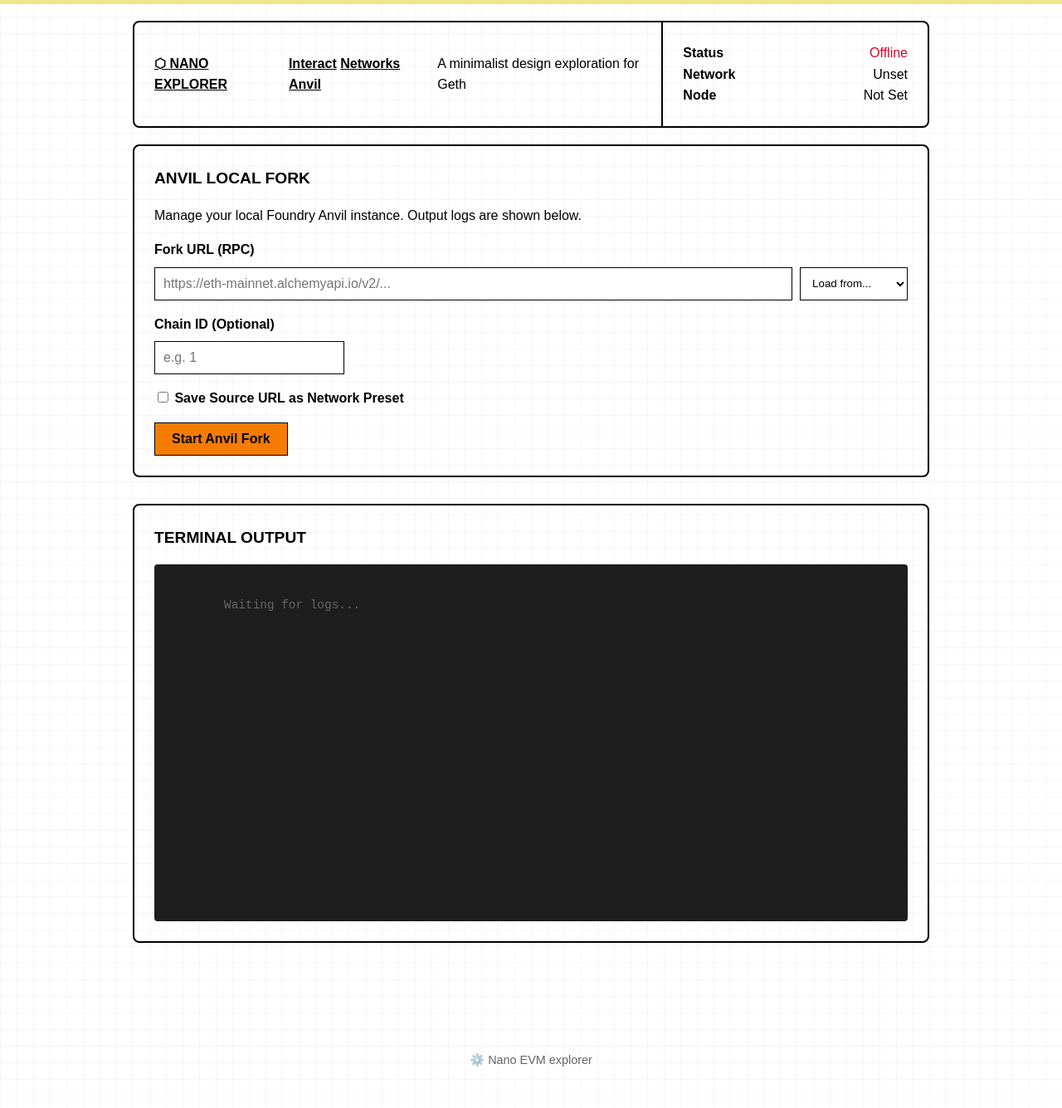
After one commit to smarinrojas/nano_explorer, a Flask app: page /anvil in a window 1280 px wide. The commit adds this page. Shown: the whole page at 83% size. Run offline with Flask 3, Linux system fonts and the light colour scheme; data that the repository does not hold is empty; some web fonts are replaced.

Commit message:
feat: add Anvil integration, improved network management, and gitignore updates

```diff
--- a/app.py
+++ b/app.py
@@ -7,6 +7,7 @@ from flask_sqlalchemy import SQLAlchemy
 from web3 import Web3
 from datetime import datetime
 from dotenv import load_dotenv
+from anvil_manager import anvil_manager
 
 # Load environment variables from .env file
 load_dotenv()
@@ -542,6 +543,14 @@ with app.app_context():
         else:
             print("Warning: No networks configured and GETH_RPC_URL not set.")
 
+@app.route('/anvil', methods=['GET'])
+def anvil_page():
+    return render_template('anvil.html')
+
+@app.route('/api/anvil/logs', methods=['GET'])
+def anvil_logs():
+    return jsonify({'logs': anvil_manager.get_logs()})
+
 # --- Network Management API ---
 @app.route('/api/networks', methods=['GET'])
 def list_networks():
@@ -629,6 +638,56 @@ def activate_network(net_id):
     session['network_id'] = net.id
     return jsonify({'message': 'Network activated', 'active_network_id': net.id})
 
+# --- Anvil Integration ---
+
+@app.route('/api/anvil/status', methods=['GET'])
+def anvil_status():
+    return jsonify(anvil_manager.get_status())
+
+@app.route('/api/anvil/start', methods=['POST'])
+def start_anvil():
+    data = request.get_json() or {}
+    fork_url = data.get('fork_url')
+    chain_id = data.get('chain_id')
+
+    if not fork_url:
+        return jsonify({'error': 'fork_url is required'}), 400
+
+    success, message = anvil_manager.start_fork(fork_url, chain_id)
+
+    if success:
+        # Automatically register or update the Local Anvil network
+        local_rpc = f"http://127.0.0.1:{anvil_manager.port}"
+        try:
+            anvil_net = Network.query.filter_by(rpc_url=local_rpc).first()
+            if not anvil_net:
+                anvil_net = Network(name="Local Anvil Fork", rpc_url=local_rpc, is_default=False)
+                db.session.add(anvil_net)
+            else:
+                anvil_net.name = f"Local Anvil Fork (Chain {chain_id})" if chain_id else "Local Anvil Fork"
+
+            db.session.commit()
+
+            # Optionally set as active session network
+            session['network_id'] = anvil_net.id
+            session.modified = True # Ensure session is saved
+
+            return jsonify({
+                'message': 'Anvil started successfully',
+                'network_id': anvil_net.id,
+                'rpc_url': local_rpc
+            })
+        except Exception as e:
+            return jsonify({'message': 'Anvil started but DB update failed', 'error': str(e)}), 200
+    else:
+        return jsonify({'error': message}), 500
+
+@app.route('/api/anvil/stop', methods=['POST'])
+def stop_anvil():
+    if anvil_manager.stop():
+        return jsonify({'message': 'Anvil stopped successfully'})
+    return jsonify({'error': 'Anvil was not running or could not be stopped'}), 400
+
 if __name__ == '__main__':
     # The host '0.0.0.0' makes it accessible from other devices on your network
     app.run(debug=True, host='0.0.0.0', port=5001)
--- /dev/null
+++ b/static/anvil.js
@@ -0,0 +1,278 @@
+document.addEventListener('DOMContentLoaded', () => {
+  const anvilStatusDisplay = document.getElementById('anvil-status-display');
+  const anvilStateSpan = document.getElementById('anvil-state');
+  const anvilDetailsSpan = document.getElementById('anvil-details');
+  const btnStopAnvil = document.getElementById('btn-stop-anvil');
+  const btnAddMetaMask = document.getElementById('btn-add-metamask');
+  const btnSaveUpstream = document.getElementById('btn-save-upstream');
+  const btnSaveLocal = document.getElementById('btn-save-local');
+  const anvilForm = document.getElementById('anvil-form');
+  const anvilControlPanel = document.getElementById('anvil-control-panel');
+  const terminalOutput = document.getElementById('terminal-output');
+  const networkSelect = document.getElementById('network-select');
+  const saveNetworkCheckbox = document.getElementById('save-network');
+
+  let logPollInterval = null;
+  let currentChainId = null;
+  let currentForkUrl = null;
+  let currentLocalPort = null;
+
+  // Load saved networks for dropdown
+  async function loadSavedNetworks() {
+    try {
+        const res = await fetch('/api/networks?t=' + new Date().getTime());
+        const nets = await res.json();
+        if (Array.isArray(nets)) {
+            // Clear existing except first
+            while (networkSelect.options.length > 1) {
+                networkSelect.remove(1);
+            }
+            nets.forEach(n => {
+                const opt = document.createElement('option');
+                opt.value = n.rpc_url;
+                opt.textContent = n.name;
+                networkSelect.appendChild(opt);
+            });
+        }
+    } catch (e) {
+        console.error('Failed to load networks', e);
+    }
+  }
+
+  networkSelect.addEventListener('change', () => {
+    if (networkSelect.value) {
+        document.getElementById('fork-url').value = networkSelect.value;
+    }
+  });
+
+  async function checkAnvilStatus() {
+    try {
+      const res = await fetch('/api/anvil/status');
+      const status = await res.json();
+      updateAnvilUI(status);
+
+      if (status.running) {
+        startLogPolling();
+      } else {
+        stopLogPolling();
+      }
+    } catch (e) {
+      console.error('Failed to check anvil status', e);
+    }
+  }
+
+  function updateAnvilUI(status) {
+    if (status.running) {
+      anvilStatusDisplay.style.display = 'block';
+      anvilControlPanel.style.display = 'none';
+      anvilStateSpan.textContent = 'RUNNING';
+      anvilStateSpan.style.color = 'green';
+      btnAddMetaMask.style.display = 'inline-block';
+      btnSaveUpstream.style.display = 'inline-block';
+      btnSaveLocal.style.display = 'inline-block';
+
+      const config = status.config || {};
+      currentChainId = config.chain_id || 31337; // Default Anvil chain ID
+      currentForkUrl = config.fork_url;
+      currentLocalPort = config.port;
+
+      anvilDetailsSpan.innerHTML = `
+        <br><strong>PID:</strong> ${status.pid}
+        <br><strong>Fork:</strong> ${config.fork_url}
+        ${config.chain_id ? `<br><strong>Chain ID:</strong> ${config.chain_id}` : ''}
+        <br><strong>Local RPC:</strong> http://127.0.0.1:${config.port}
+      `;
+    } else {
+      anvilStatusDisplay.style.display = 'none';
+      anvilControlPanel.style.display = 'block';
+      anvilStateSpan.textContent = 'STOPPED';
+      anvilStateSpan.style.color = 'red';
+      btnAddMetaMask.style.display = 'none';
+      btnSaveUpstream.style.display = 'none';
+      btnSaveLocal.style.display = 'none';
+      currentChainId = null;
+      currentForkUrl = null;
+      currentLocalPort = null;
+    }
+  }
+
+  async function addAnvilToMetaMask() {
+    if (!window.ethereum) {
+        alert('MetaMask is not installed!');
+        return;
+    }
+
+    try {
+        const chainIdHex = '0x' + parseInt(currentChainId).toString(16);
+        await window.ethereum.request({
+            method: 'wallet_addEthereumChain',
+            params: [{
+                chainId: chainIdHex,
+                chainName: 'Local Anvil Fork',
+                rpcUrls: [`http://127.0.0.1:${currentLocalPort || 8545}`],
+                nativeCurrency: {
+                    name: 'Ether',
+                    symbol: 'ETH',
+                    decimals: 18
+                }
+            }]
+        });
+    } catch (error) {
+        console.error(error);
+        alert('Failed to add network to MetaMask: ' + error.message);
+    }
+  }
+
+  async function saveUpstreamNetwork() {
+    if (!currentForkUrl) return;
+    const name = prompt("Enter a name for this source preset (upstream):", "Fork Source");
+    if (!name) return;
+
+    try {
+         const res = await fetch('/api/networks', {
+            method: 'POST',
+            headers: { 'Content-Type': 'application/json' },
+            body: JSON.stringify({ name: name, rpc_url: currentForkUrl, is_default: false })
+         });
+
+         const data = await res.json();
+         if (!res.ok) {
+            throw new Error(data.error || 'Failed to save');
+         }
+         alert('Source preset saved! It will appear in the "Load from..." list.');
+         loadSavedNetworks(); // Refresh dropdown
+    } catch (e) {
+        alert("Failed to save network: " + e.message);
+    }
+  }
+
+  async function saveLocalNetwork() {
+    if (!currentLocalPort) return;
+    const name = prompt("Enter a name for this Local Anvil connection:", "My Anvil Fork");
+    if (!name) return;
+
+    try {
+         const res = await fetch('/api/networks', {
+            method: 'POST',
+            headers: { 'Content-Type': 'application/json' },
+            body: JSON.stringify({ name: name, rpc_url: `http://127.0.0.1:${currentLocalPort}`, is_default: false })
+         });
+
+         const data = await res.json();
+         if (!res.ok) {
+            throw new Error(data.error || 'Failed to save');
+         }
+         alert('Local network saved! You can activate it from the Networks page.');
+    } catch (e) {
+        alert("Failed to save network: " + e.message);
+    }
+  }
+
+  btnAddMetaMask.addEventListener('click', addAnvilToMetaMask);
+  btnSaveUpstream.addEventListener('click', saveUpstreamNetwork);
+  btnSaveLocal.addEventListener('click', saveLocalNetwork);
+
+  async function fetchLogs() {
+    try {
+        const res = await fetch('/api/anvil/logs');
+        const data = await res.json();
+        if (data.logs && data.logs.length > 0) {
+            terminalOutput.textContent = data.logs.join('\n');
+            terminalOutput.scrollTop = terminalOutput.scrollHeight;
+        } else {
+             if (terminalOutput.textContent === 'Waiting for logs...') {
+                terminalOutput.textContent = '';
+             }
+        }
+    } catch (e) {
+        console.error('Error fetching logs:', e);
+    }
+  }
+
+  function startLogPolling() {
+    if (logPollInterval) return;
+    fetchLogs(); // Immediate fetch
+    logPollInterval = setInterval(fetchLogs, 2000); // Poll every 2 seconds
+  }
+
+  function stopLogPolling() {
+    if (logPollInterval) {
+        clearInterval(logPollInterval);
+        logPollInterval = null;
+    }
+  }
+
+  anvilForm.addEventListener('submit', async (e) => {
+    e.preventDefault();
+    const forkUrl = document.getElementById('fork-url').value.trim();
+    const chainId = document.getElementById('chain-id').value.trim();
+    const shouldSave = saveNetworkCheckbox.checked;
+
+    if (!forkUrl) {
+      alert('Fork URL is required');
+      return;
+    }
+
+    const btn = anvilForm.querySelector('button');
+    const originalText = btn.textContent;
+    btn.textContent = 'Starting...';
+    btn.disabled = true;
+
+    try {
+      // 1. If save checked, try to save network first
+      if (shouldSave) {
+        const name = prompt("Enter a name for this network to save:", "Custom RPC");
+        if (name) {
+             await fetch('/api/networks', {
+                method: 'POST',
+                headers: { 'Content-Type': 'application/json' },
+                body: JSON.stringify({ name: name, rpc_url: forkUrl, is_default: false })
+             }).catch(e => console.error("Failed to save network", e));
+        }
+      }
+
+      // 2. Start Anvil
+      const res = await fetch('/api/anvil/start', {
+        method: 'POST',
+        headers: { 'Content-Type': 'application/json' },
+        body: JSON.stringify({
+          fork_url: forkUrl,
+          chain_id: chainId ? parseInt(chainId) : null
+        })
+      });
+
+      const data = await res.json();
+
+      if (!res.ok) {
+        throw new Error(data.error || 'Failed to start Anvil');
+      }
+
+      await checkAnvilStatus();
+      location.reload(); // To update header status
+
+    } catch (e) {
+      alert('Error: ' + e.message);
+    } finally {
+      btn.textContent = originalText;
+      btn.disabled = false;
+    }
+  });
+
+  btnStopAnvil.addEventListener('click', async () => {
+    if (!confirm('Are you sure you want to stop the local fork?')) return;
+
+    try {
+      const res = await fetch('/api/anvil/stop', { method: 'POST' });
+      if (!res.ok) throw new Error('Failed to stop');
+
+      await checkAnvilStatus();
+      location.reload();
+    } catch (e) {
+      alert('Error stopping anvil: ' + e.message);
+    }
+  });
+
+  // Initial check
+  checkAnvilStatus();
+  loadSavedNetworks();
+});
--- a/static/style.css
+++ b/static/style.css
@@ -99,7 +99,8 @@ h2 {
     display: flex;
     width: 100%;
 }
-input[type="text"] {
+input[type="text"],
+input[type="number"] {
     flex-grow: 1;
     padding: 10px;
     background-color: var(--background);
@@ -109,7 +110,8 @@ input[type="text"] {
     font-size: 1rem;
     margin-right: -1px; /* Border overlap */
 }
-input[type="text"]:focus {
+input[type="text"]:focus,
+input[type="number"]:focus {
     outline: 2px solid var(--foreground);
     z-index: 1;
 }
--- /dev/null
+++ b/templates/anvil.html
@@ -0,0 +1,71 @@
+{% extends 'base.html' %}
+
+{% block title %}Anvil Manager - {{ super() }}{% endblock %}
+
+{% block content %}
+<div class="card">
+  <h2>Anvil Local Fork</h2>
+  <p>Manage your local Foundry Anvil instance. Output logs are shown below.</p>
+
+  <div id="anvil-status-display" style="padding: 10px; background: #f5f5f5; border-radius: 4px; margin-bottom: 1rem; display: none;">
+    <div style="display: flex; justify-content: space-between; align-items: flex-start;">
+        <div>
+            <strong>Status:</strong> <span id="anvil-state">Stopped</span>
+            <span id="anvil-details"></span>
+        </div>
+        <div style="display: flex; gap: 10px;">
+            <button id="btn-save-local" style="background-color: #2e7d32; display: none;">Save Local RPC</button>
+            <button id="btn-save-upstream" style="background-color: #1976d2; display: none;">Save Source Preset</button>
+            <button id="btn-add-metamask" style="background-color: #f6851b; display: none;">Add to MetaMask</button>
+            <button id="btn-stop-anvil" style="background-color: #d32f2f;">Stop Fork</button>
+        </div>
+    </div>
+  </div>
+
+  <div id="anvil-control-panel" class="form-section">
+    <form id="anvil-form">
+      <div class="form-group">
+        <label for="fork-url">Fork URL (RPC)</label>
+        <div style="display: flex; gap: 10px;">
+            <input type="text" id="fork-url" placeholder="https://eth-mainnet.alchemyapi.io/v2/..." required style="flex-grow: 1;">
+            <select id="network-select" style="width: 150px; padding: 10px; border: 1px solid var(--border-color); background: var(--background);">
+                <option value="">Load from...</option>
+                <!-- Populated by JS -->
+            </select>
+        </div>
+      </div>
+      <div class="form-group">
+        <label for="chain-id">Chain ID (Optional)</label>
+        <input type="number" id="chain-id" placeholder="e.g. 1" value="">
+      </div>
+      <div class="form-group">
+         <label><input type="checkbox" id="save-network"> Save Source URL as Network Preset</label>
+      </div>
+      <div class="form-actions">
+        <button type="submit" style="background-color: #f57c00;">Start Anvil Fork</button>
+      </div>
+    </form>
+  </div>
+</div>
+
+<div class="card">
+    <h2>Terminal Output</h2>
+    <div id="terminal-output" style="
+        background-color: #1e1e1e;
+        color: #f0f0f0;
+        font-family: 'Courier New', Courier, monospace;
+        padding: 15px;
+        height: 400px;
+        overflow-y: auto;
+        border-radius: 4px;
+        white-space: pre-wrap;
+        font-size: 0.9rem;
+    ">
+        <span style="color: #666;">Waiting for logs...</span>
+    </div>
+</div>
+{% endblock %}
+
+{% block scripts %}
+<script src="{{ url_for('static', filename='anvil.js') }}?v={{ range(1, 10000) | random }}"></script>
+{% endblock %}
--- a/templates/base.html
+++ b/templates/base.html
@@ -19,6 +19,7 @@
                     <nav>
                         <a href="{{ url_for('interact') }}">Interact</a>
                         <a href="{{ url_for('networks_page') }}">Networks</a>
+                        <a href="{{ url_for('anvil_page') }}">Anvil</a>
                     </nav>
                     <p>A minimalist design exploration for Geth</p>
                 </div>
--- a/templates/networks.html
+++ b/templates/networks.html
@@ -31,5 +31,5 @@
 {% endblock %}
 
 {% block scripts %}
-<script src="{{ url_for('static', filename='networks.js') }}"></script>
+<script src="{{ url_for('static', filename='networks.js') }}?v={{ range(1, 10000) | random }}"></script>
 {% endblock %}
```
Also changed, not shown: anvil_manager.py (added, +128 -0 lines), static/networks.js (+5 -2 lines), 1 other file.
